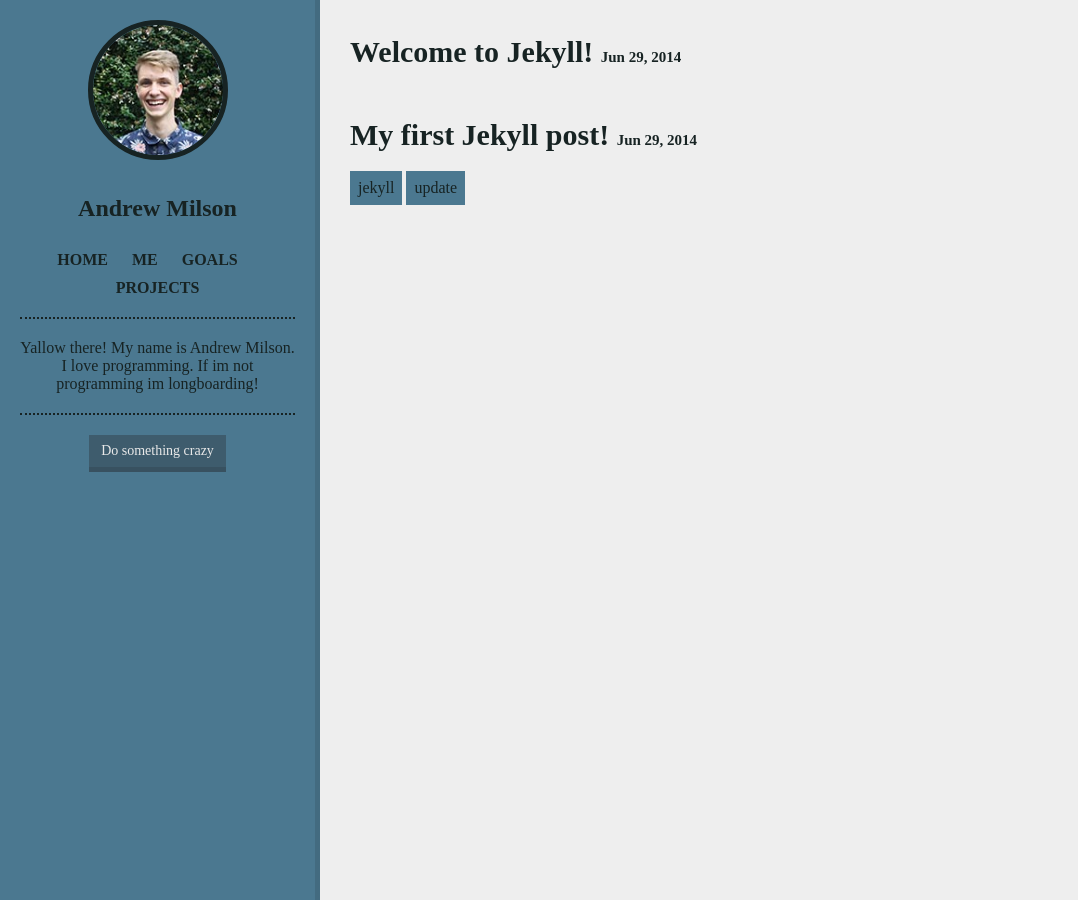
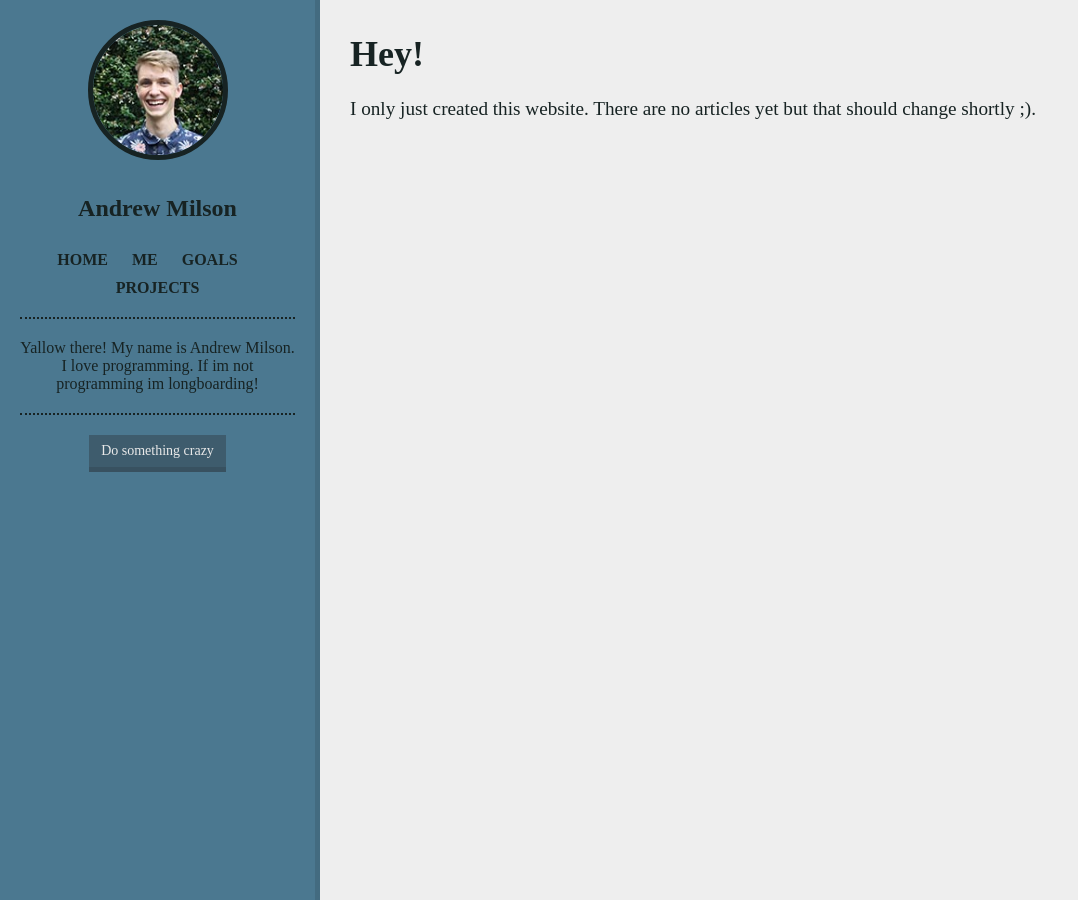
Before and after one commit to andrewmilson/andrewmilson.github.io, a Jekyll site: the page built from index.html, in a window 1280 px wide. Shown: the whole page, without its empty margins (0-1078 px from the left). Built offline with Jekyll 4.4.1, drawn with Linux system fonts in a browser that asks for light colours.

Commit message:
removed posts page and added a message to the posts page

```diff
--- a/_posts/2014-06-29-first-post.markdown
+++ /dev/null
@@ -1,8 +0,0 @@
----
-layout: post
-title: "My first Jekyll post!"
-date: 2014-06-29 12:13:46
-tags: jekyll update
----
-
-This is my first post using __Jekyll__ I really love it. Thanks!!
--- a/index.html
+++ b/index.html
@@ -1,6 +1,7 @@
 ---
 layout: default
 ---
+{% if site.posts.size != 0 %}
   <ul id="post-list">
     {% for post in site.posts %}
       <li>
@@ -13,5 +14,11 @@
       </li>
     {% endfor %}
   </ul>
+{% else %}
+  <h1>Hey!</h1>
+  <p>
+    I only just created this website. There are no articles yet but that should change shortly ;).<!--  I am sorry for making you come here for no reason. This is my new game Protect Paigridge. Hope it cheers you up! -->
+  </p>
+{% endif %}
 
 <!-- <p class="rss-subscribe">subscribe <a href="{{ "/feed.xml" | prepend: site.baseurl }}">via RSS</a></p> -->
```
Also changed, not shown: _posts/2014-06-29-welcome-to-jekyll.markdown (deleted, +0 -24 lines).
